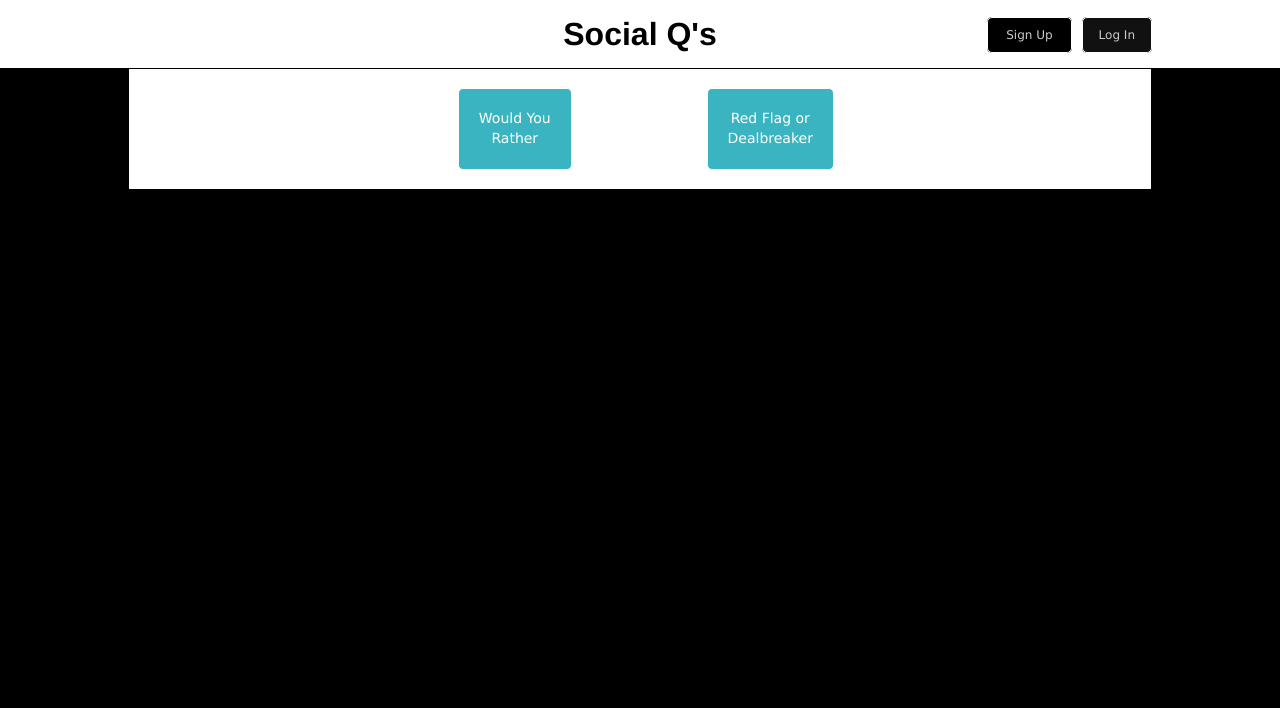
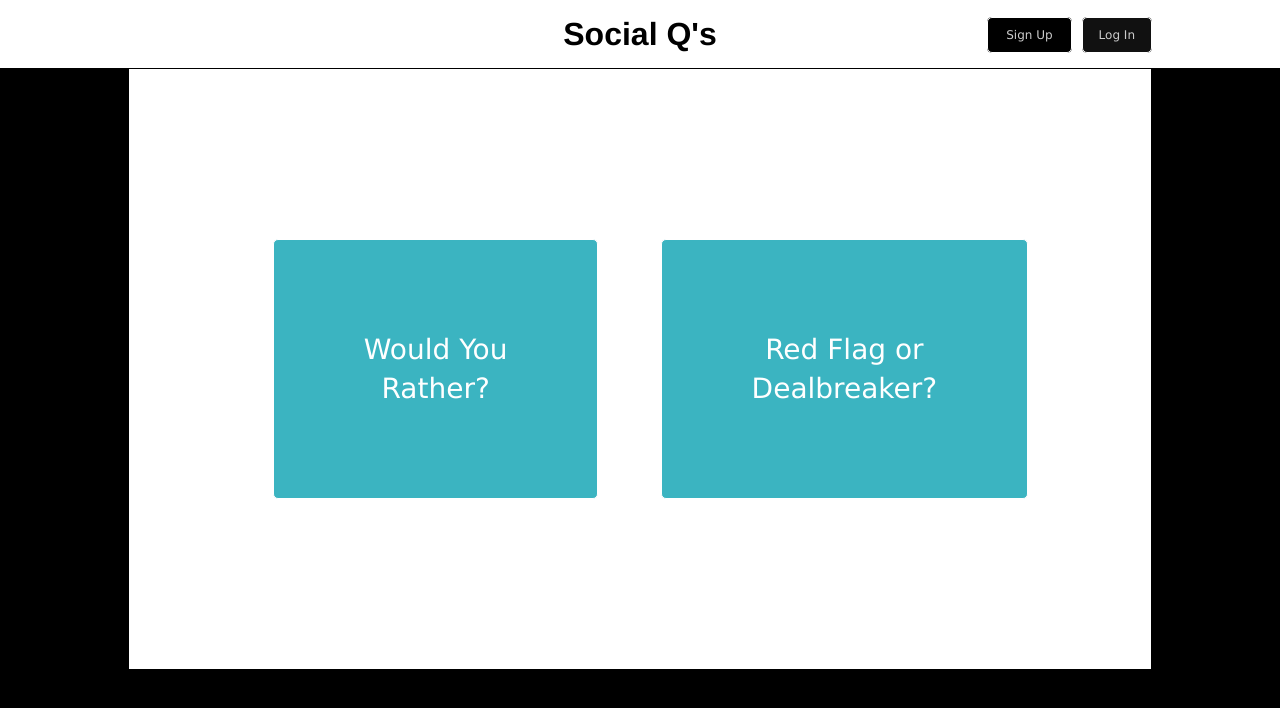
Before and after one commit to jkern-dev/SocialQ, a React (Create React App) app in the folder frontend/: page /#/ in a window 1280 px wide. Shown: the top 708 px of the page. Built offline with nearby package versions, Linux system fonts and the light colour scheme.

Commit message:
Render Larger Boxes +Bug Fix

```diff
--- a/frontend/public/index.html
+++ b/frontend/public/index.html
@@ -5,7 +5,6 @@
     <link rel="shortcut icon" href="%PUBLIC_URL%/favicon.ico" />
 
     <link rel="stylesheet" type="text/css" href="/stylesheets/questions/question.css">
-
     <link rel="stylesheet" type="text/css" href="/stylesheets/navbar/navbar.css">
     <link rel="stylesheet" type="text/css" href="/stylesheets/session/login-form.css">
     <link rel="stylesheet" type="text/css" href="/stylesheets/session/signup-form.css">
--- a/frontend/public/stylesheets/navbar/navbar.css
+++ b/frontend/public/stylesheets/navbar/navbar.css
@@ -146,6 +146,15 @@ body {
     border-top: none;
 }
 
+.question-button-container-two{
+    margin-top: 69px;
+    height: 600px;
+    background: white;
+    position: relative;
+    border: 1px solid black;
+    border-top: none;
+}
+
 .button-container{
     height: 100%;
     width: 50%;
@@ -156,9 +165,25 @@ body {
     align-items: center;
 }
 
+.button-container-two{
+    height: 100%;
+    width: 80%;
+    display: flex;
+    flex-direction: row;
+    justify-content: center;
+    margin: 0 auto;
+    align-items: center;
+}
+
 .left-button{
     display: flex;
-    width: 52%;
+    width: 50%;
+    justify-content: center;
+}
+
+.left-button-two{
+    display: flex;
+    width: 50%;
     justify-content: center;
 }
 
@@ -167,6 +192,13 @@ body {
     width: 50%;
     justify-content: center;
 }
+
+.right-button-two{
+    display: flex;
+    width: 50%;
+    justify-content: center;
+}
+
 .wyr-button{
     width: max-content;
     padding: 20px;
@@ -182,7 +214,26 @@ body {
 
 }
 
+.wyr-button-two{
+    width: max-content;
+    padding: 90px;
+    background: #3bb4c1;
+    border: 1px solid white;
+    border-radius: 5px;
+    color: white;
+    font-family: times;
+    font: 28px/1.4 "Lucida Grande","Lucida Sans Unicode","Lucida Sans",Garuda,Verdana,Tahoma,sans-serif;
+    text-align: center;
+    transition: .3s;
+    cursor: pointer;
+
+}
+
 .wyr-button:hover{
+    background: #048998;
+}
+
+.wyr-button-two:hover{
     background: #048998;
 }
 
@@ -200,7 +251,25 @@ body {
     cursor: pointer;
 }
 
+.rfdb-button-two{
+    width: max-content;
+    padding: 90px;
+    background: #3bb4c1;
+    border: 1px solid white;
+    border-radius: 5px;
+    color: white;
+    font-family: times;
+    font: 28px/1.4 "Lucida Grande","Lucida Sans Unicode","Lucida Sans",Garuda,Verdana,Tahoma,sans-serif;
+    text-align: center;
+    transition: .3s;
+    cursor: pointer;
+}
+
 .rfdb-button:hover{
+    background: #048998;
+}
+
+.rfdb-button-two:hover{
     background: #048998;
 }
 
--- a/frontend/src/components/App.js
+++ b/frontend/src/components/App.js
@@ -12,13 +12,14 @@ import QuestionAnswerContainer from './questions/question_answers_container';
 import QuestionShowContainer from './questions/question_show_container';
 
 import { Route } from 'react-router';
+import { AuthRoute} from '../util/route_util';
 
 const App = () => (
   <div className="app-page">
     <NavBarContainer />
     <Switch>
-      <Route exact path = "/signup" component = {SignUpFormContainer} />
-      <Route exact path="/login" component={LoginFormContainer} />
+      <AuthRoute exact path = "/signup" component = {SignUpFormContainer} />
+      <AuthRoute exact path="/login" component={LoginFormContainer} />
       <Route exact path = "/questions" component={QuestionsContainer} />
       <Route exact path = "/new_question" component={QuestionCreateContainer} />
       <Route exact path = "/questions/:qid" component={QuestionShowContainer} />
--- a/frontend/src/components/navbar/navbar.jsx
+++ b/frontend/src/components/navbar/navbar.jsx
@@ -20,8 +20,8 @@ class NavBar extends React.Component {
       return (
           <div className="link-buttons-logged-in">
               <h1 className="greeting-logged-in">Hello, {this.props.currentUser.username}</h1>
-              <button onClick = {this.logoutUser} className="log-out">Logout</button>
               <Link to={'/new_question'} className="sign-up">Submit A Question</Link>
+              <button onClick={this.logoutUser} className="log-out">Logout</button>
           </div>
       );
     } else {
--- a/frontend/src/components/navbar/splash.jsx
+++ b/frontend/src/components/navbar/splash.jsx
@@ -17,16 +17,16 @@ class Splash extends React.Component {
     return (
       <>
       <div className="question-button-background">
-        <div className="question-button-container">
-          <div className="button-container">
-            <div className="left-button">
-              <div onClick={this.requestQ("wyr")} className="wyr-button">
-                Would You <br/> Rather
+          <div className={(this.props.location.pathname === "/") ? "question-button-container-two" : "question-button-container"}>
+            <div className={(this.props.location.pathname === "/") ? "button-container-two" : "button-container"}>
+              <div className={(this.props.location.pathname === "/") ? "left-button-two" : "left-button"}>
+              <div onClick={this.requestQ("wyr")} className={(this.props.location.pathname === "/") ? "wyr-button-two" : "wyr-button"}>
+                Would You <br/> Rather?
+              </div>
             </div>
-            </div>
-            <div className="right-button">
-              <div onClick={this.requestQ("rfdb")} className="rfdb-button">
-                Red Flag or <br/> Dealbreaker
+              <div className={(this.props.location.pathname === "/") ? "right-button-two" : "right-button"}>
+                <div onClick={this.requestQ("rfdb")} className={(this.props.location.pathname === "/") ? "rfdb-button-two" : "rfdb-button"}>
+                Red Flag or <br/> Dealbreaker?
             </div>
             </div>
           </div>
--- a/frontend/src/components/session/login_form.jsx
+++ b/frontend/src/components/session/login_form.jsx
@@ -20,6 +20,16 @@ class LoginForm extends React.Component {
     this.setState({errors: nextProps.errors})
   }
 
+  componentWillUpdate() {
+    this.redirectToIndex();
+  }
+
+  redirectToIndex() {
+    if (this.props.signedIn) {
+      this.props.history.push('/')
+    }
+  }
+
   update(field) {
     return e => this.setState({
       [field]: e.currentTarget.value
@@ -32,7 +42,7 @@ class LoginForm extends React.Component {
       username: this.state.username,
       password: this.state.password
     };
-    this.props.login(user, this.props.history.push('/#/'));
+    this.props.login(user);
   }
 
   renderErrors() {
--- a/frontend/src/components/session/signup_form.jsx
+++ b/frontend/src/components/session/signup_form.jsx
@@ -39,7 +39,7 @@ class SignupForm extends React.Component {
       age: this.state.age,
       gender: this.state.gender
     };
-    this.props.signup(user, this.props.history.push('/#/'));
+    this.props.signup(user);
   }
 
   renderErrors() {
--- /dev/null
+++ b/frontend/src/util/route_util.jsx
@@ -0,0 +1,33 @@
+import React from 'react';
+import { Route, Redirect, withRouter } from "react-router-dom";
+import { connect } from 'react-redux';
+
+
+const Auth = ({ component: Component, path, loggedIn, exact }) => (
+    <Route path={path} exact={exact} render={(props) => (
+        !loggedIn ? (
+            <Component {...props} />
+        ) : (
+                <Redirect to="/" />
+            )
+    )} />
+);
+
+const Protected = ({ component: Component, path, loggedIn, exact }) => (
+    <Route path={path} exact={exact} render={(props) => (
+        loggedIn ? (
+            <Component {...props} />
+        ) : (
+                <Redirect to="/" />
+            )
+    )} />
+);
+
+
+const mapStateToProps = state => {
+    debugger
+    return { loggedIn: Boolean(state.session.user) };
+};
+
+export const AuthRoute = withRouter(connect(mapStateToProps)(Auth));
+export const ProtectedRoute = withRouter(connect(mapStateToProps)(Protected))
```
Also changed, not shown: frontend/src/components/home/home_container.js (added).
